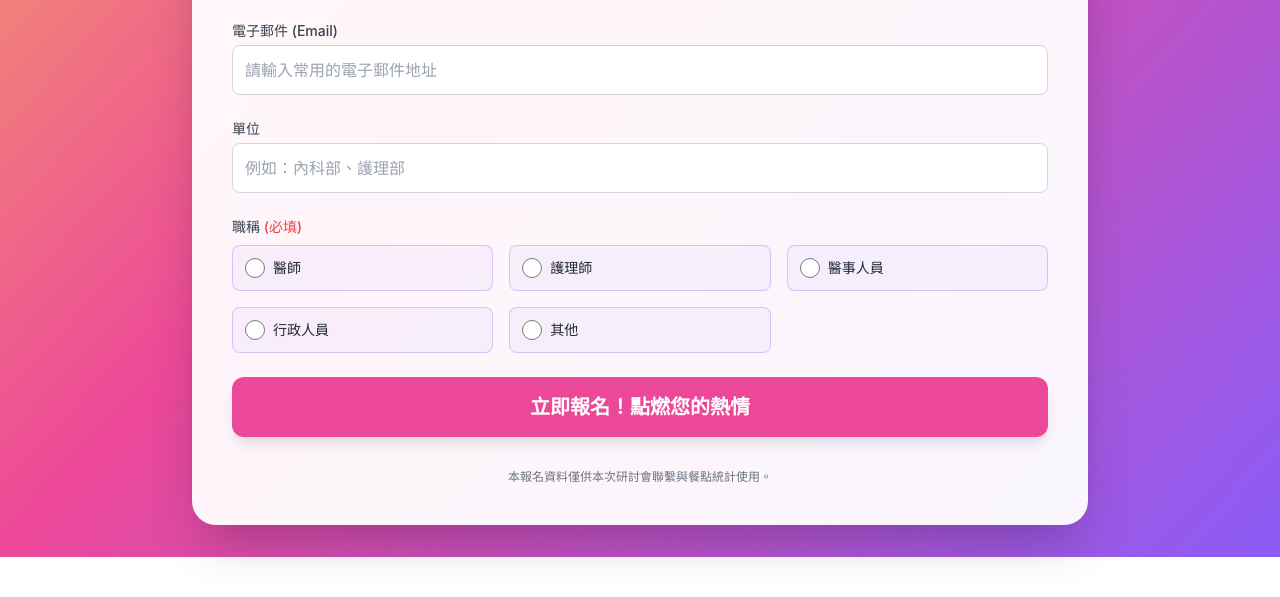
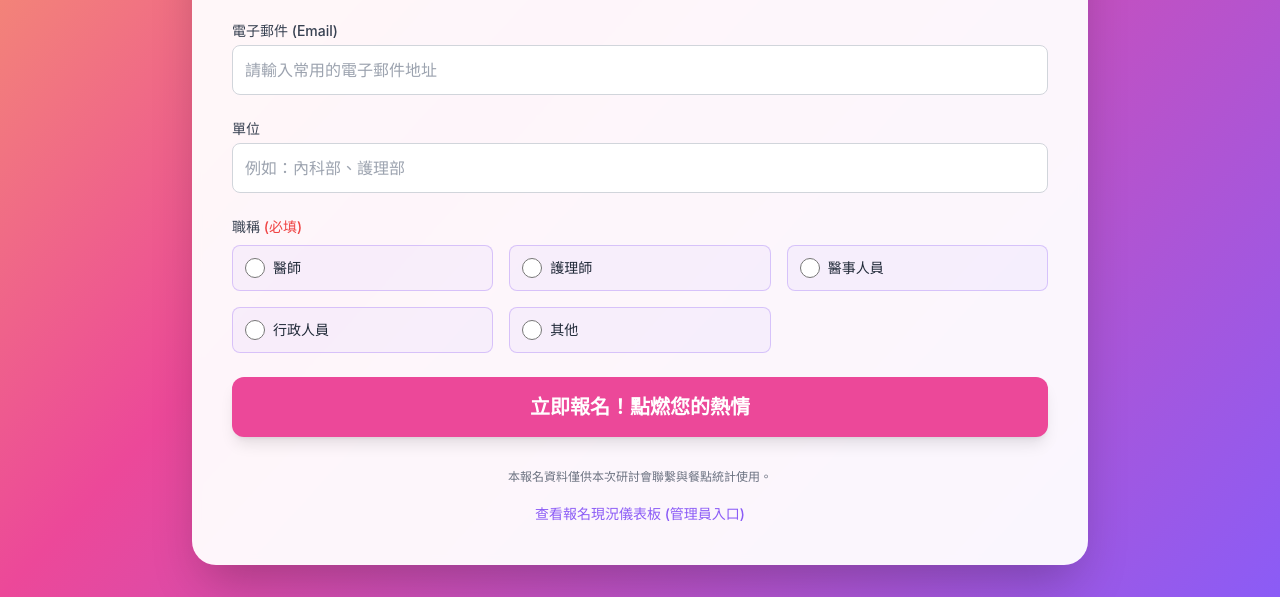
Before and after one commit to chylio/11411123teacher, a plain HTML site: page index.html in a window 1280 px wide. Shown: the part 813-1410 px from the top of the page. Before the commit the page ends 1370 px from the top, so only its background shows below. Drawn offline with nearby package versions, Linux system fonts and the light colour scheme.

Commit message:
Update index.html

```diff
--- a/index.html
+++ b/index.html
@@ -255,6 +255,13 @@
                 本報名資料僅供本次研討會聯繫與餐點統計使用。
             </p>
 
+            <!-- NEW: Dashboard Link for Admin/Management -->
+            <div class="text-center mt-4">
+                <a href="./dashboard.html" class="text-sm font-medium text-vibrant-purple hover:text-vibrant-pink transition duration-150">
+                    查看報名現況儀表板 (管理員入口)
+                </a>
+            </div>
+
         </section>
 
     </div>
```
